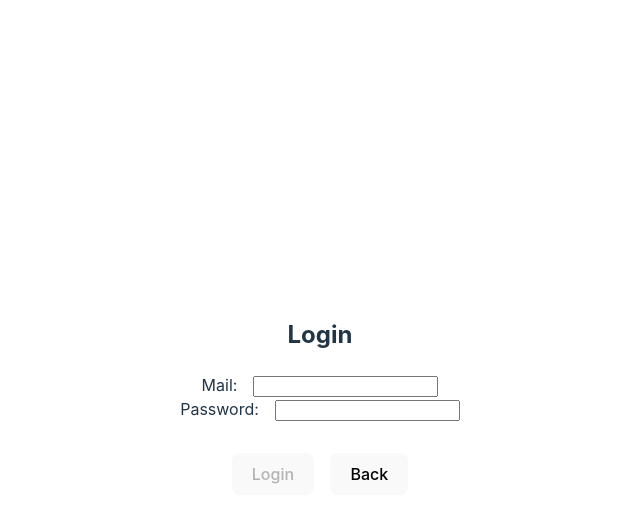
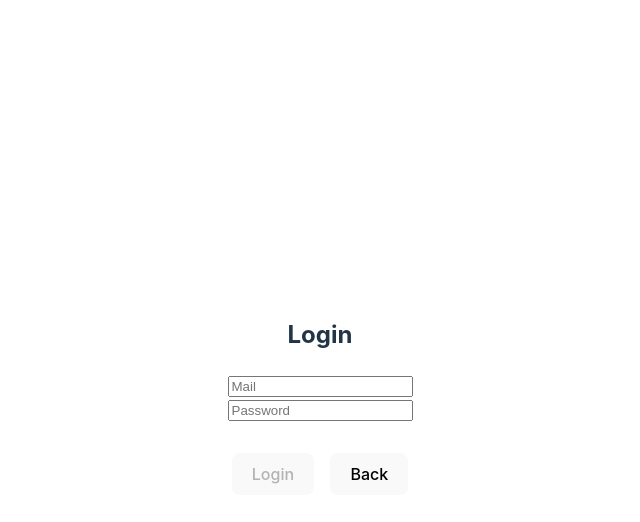
Before and after one commit to romandebruyne/car-info-spring-react-project, a React (Vite) app in the folder frontend/car-info-spring-react-practice-frontend/: page / in a window 1280 px wide. Both pictures are taken after a click on the button "Login". Shown: the top 522 px of the page, without its empty margins (320-960 px from the left). Built offline with nearby package versions, Linux system fonts and the light colour scheme.

Commit message:
commit aligned visual elements in frontend.

```diff
--- a/frontend/car-info-spring-react-practice-frontend/src/CarInfoPage.tsx
+++ b/frontend/car-info-spring-react-practice-frontend/src/CarInfoPage.tsx
@@ -32,11 +32,11 @@ export function CarInfoPage(props: Props) {
     const [allFiltersAreOpen, setAllFiltersAreOpen] = useState(false);
 
     const tableColumns: GridColDef[] = [
-        { field: 'id', headerName: 'ID', width: 50 },
-        { field: 'model', headerName: 'Model', width: 50 },
-        { field: 'brand', headerName: 'Brand', width: 50 },
+        { field: 'id', headerName: 'ID', width: 75 },
+        { field: 'model', headerName: 'Model', width: 100 },
+        { field: 'brand', headerName: 'Brand', width: 100 },
         { field: 'indicator', headerName: 'Indicator', width: 50 },
-        { field: 'modelFamily', headerName: 'Model Family', width: 50 },
+        { field: 'modelFamily', headerName: 'Model Family', width: 100 },
         { field: 'launchDate', headerName: 'Launch Date', width: 50 },
         { field: 'modelYear', headerName: 'Model Year', width: 50 },
         { field: 'developmentType', headerName: 'Dev. Type', width: 50 },
--- a/frontend/car-info-spring-react-practice-frontend/src/EditUserDataAsAdminPage.tsx
+++ b/frontend/car-info-spring-react-practice-frontend/src/EditUserDataAsAdminPage.tsx
@@ -34,6 +34,8 @@ export function EditUserDataAsAdminPage(props: Props) {
                 setHouseNumber(body.data.houseNumber);
                 setAreaCode(body.data.areaCode);
                 setArea(body.data.area);
+                setSalution(body.data.salutation);
+                setCompany(body.data.company);
                 setEmail(body.data.email);
                 setPassword(body.data.password);
                 setSearchPartIsOpen(false);
--- a/frontend/car-info-spring-react-practice-frontend/src/LoginPage.tsx
+++ b/frontend/car-info-spring-react-practice-frontend/src/LoginPage.tsx
@@ -23,11 +23,9 @@ export function LoginPage(props: Props) {
         <>
             <div>
                 <h2>Login</h2>
-                <label>Mail:&emsp;</label>
-                <input type="text" value={email} onChange={(event) =>
+                <input type="text" placeholder="Mail" value={email} onChange={(event) =>
                     setEmail(event.target.value)} /><br />
-                <label>Password:&emsp;</label>
-                <input type="password" value={password} onChange={(event) =>
+                <input type="password" placeholder="Password" value={password} onChange={(event) =>
                     setPassword(event.target.value)} /><br /><br />
 
                 <button
```
